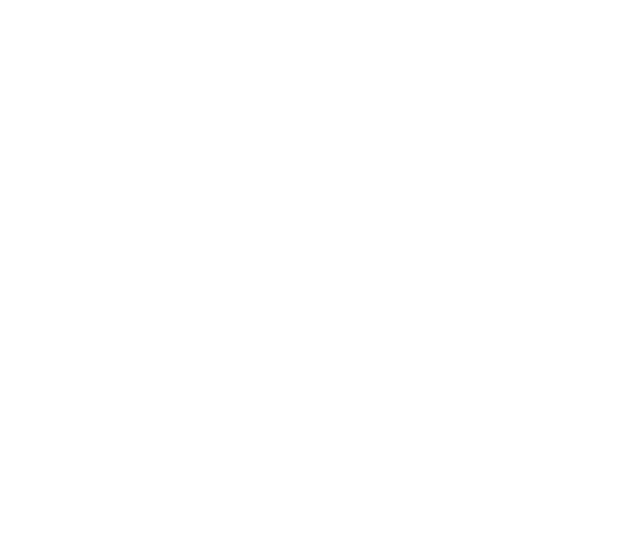
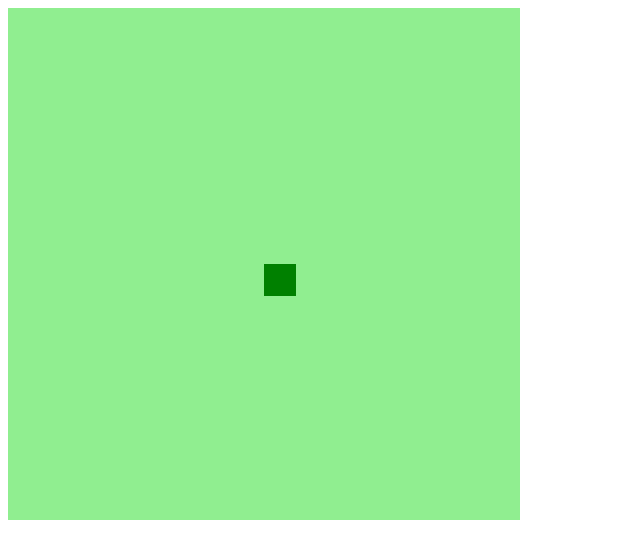
Before and after one commit to raphabraga/snake-game, a plain HTML site: page index.html in a window 1280 px wide. Shown: the whole page, without its empty margins (0-640 px from the left). Drawn offline with Linux system fonts and the light colour scheme.

Commit message:
created function for rendering the background and other for rendering the snake

```diff
--- a/index.html
+++ b/index.html
@@ -4,7 +4,9 @@
     <meta charset="UTF-8" />
     <meta http-equiv="X-UA-Compatible" content="IE=edge" />
     <meta name="viewport" content="width=<device-width>, initial-scale=1.0" />
-    <title>Document</title>
+    <script defer src="./script.js"></script>
+    <link rel="stylesheet" href="style.css" />
+    <title>rbeSnake</title>
   </head>
   <body>
     <canvas id="snake" width="512" height="512"></canvas>
--- a/script.js
+++ b/script.js
@@ -0,0 +1,21 @@
+let canvas = document.getElementById("snake");
+let context = canvas.getContext("2d");
+let box = 32;
+let snake = [];
+snake[0] = {
+  x: 8 * box,
+  y: 8 * box,
+};
+
+createBackground = () => {
+  context.fillStyle = "lightgreen";
+  context.fillRect(0, 0, 16 * box, 16 * box);
+};
+
+drawSnake = (snake) => {
+  context.fillStyle = "green";
+  snake.forEach((el) => context.fillRect(el.x, el.y, box, box));
+};
+
+createBackground();
+drawSnake(snake);
```
